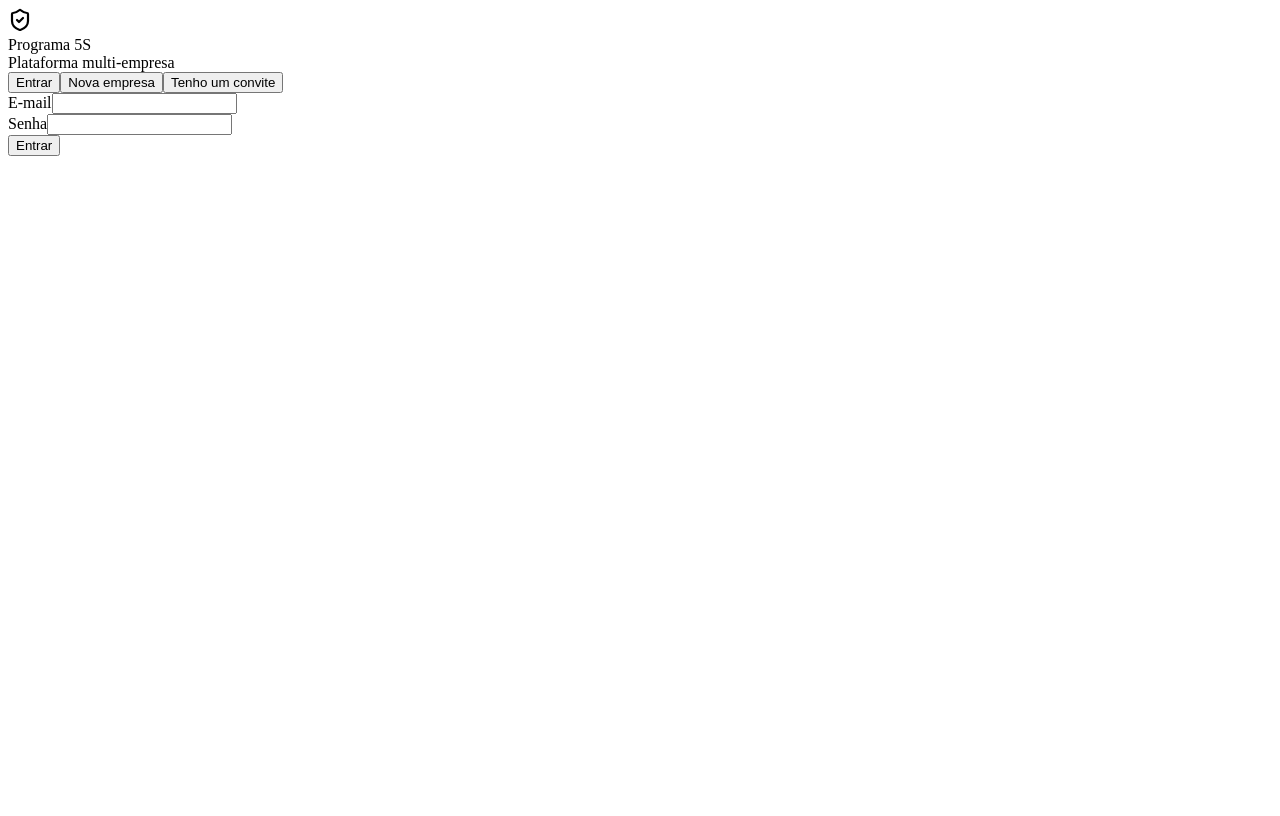
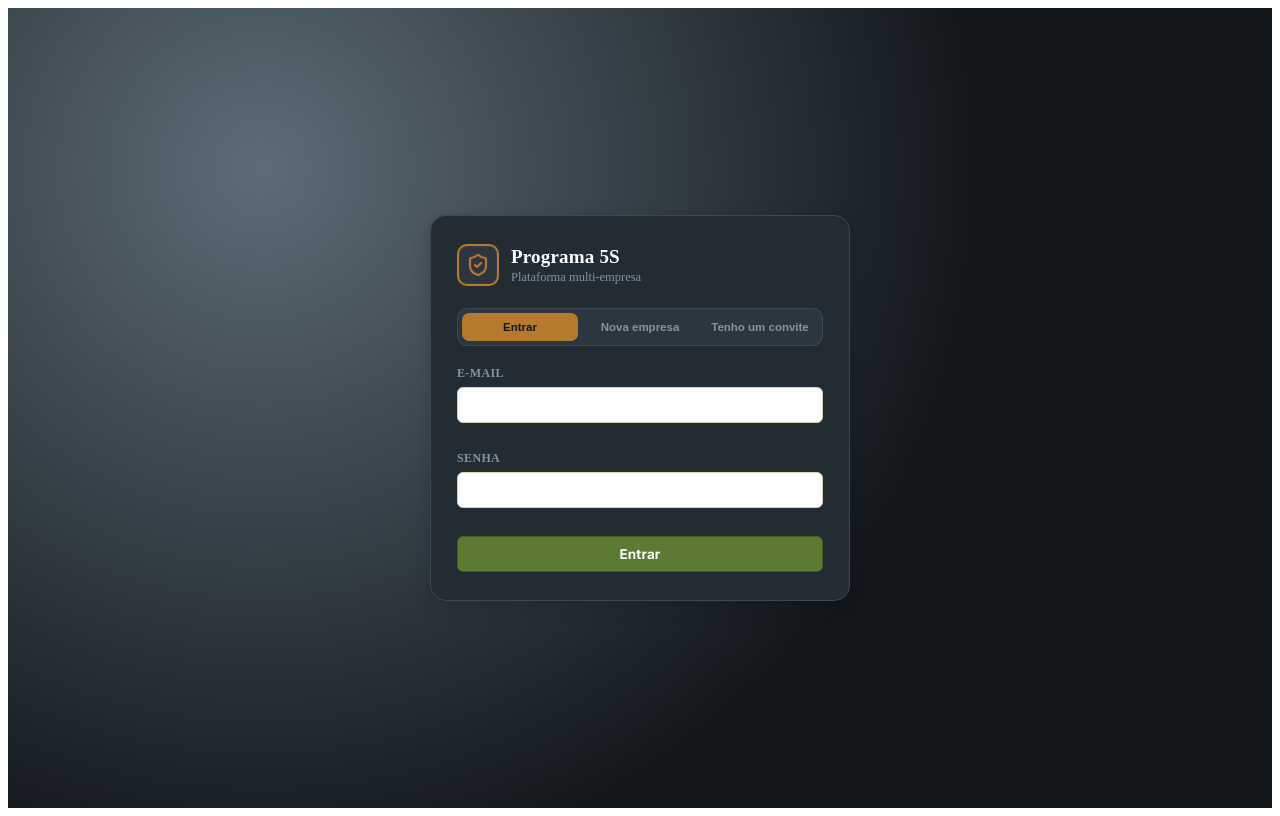
Before and after one commit to Edu176w/programa-5s, a React (Vite) app in the folder frontend/: page / in a window 1280 px wide. Built offline with nearby package versions, Linux system fonts and the light colour scheme.

Commit message:
fix: carrega o CSS antes do login (tela de login estava sem estilo)

```diff
--- a/frontend/src/App.jsx
+++ b/frontend/src/App.jsx
@@ -2519,15 +2519,23 @@ export default function Root(){
 
   if (checking){
     return (
-      <div className="g5-login-shell">
-        <div style={{ color:"#fff", display:"flex", alignItems:"center", gap:10 }}>
-          <Loader2 size={20} className="g5-spin" /> Carregando…
-        </div>
-      </div>
+      <>
+        <style>{STYLES}{STYLES_B}</style>
+        <div className="g5-login-shell">
+          <div style={{ color:"#fff", display:"flex", alignItems:"center", gap:10 }}>
+            <Loader2 size={20} className="g5-spin" /> Carregando…
+          </div>
+        </div>
+      </>
     );
   }
   if (!token || !session){
-    return <LoginScreen onAuthenticated={() => setToken(getAuthToken())} />;
+    return (
+      <>
+        <style>{STYLES}{STYLES_B}</style>
+        <LoginScreen onAuthenticated={() => setToken(getAuthToken())} />
+      </>
+    );
   }
   return <App session={session} onLogout={handleLogout} onUpdateCompany={handleUpdateCompany} />;
 }
```
